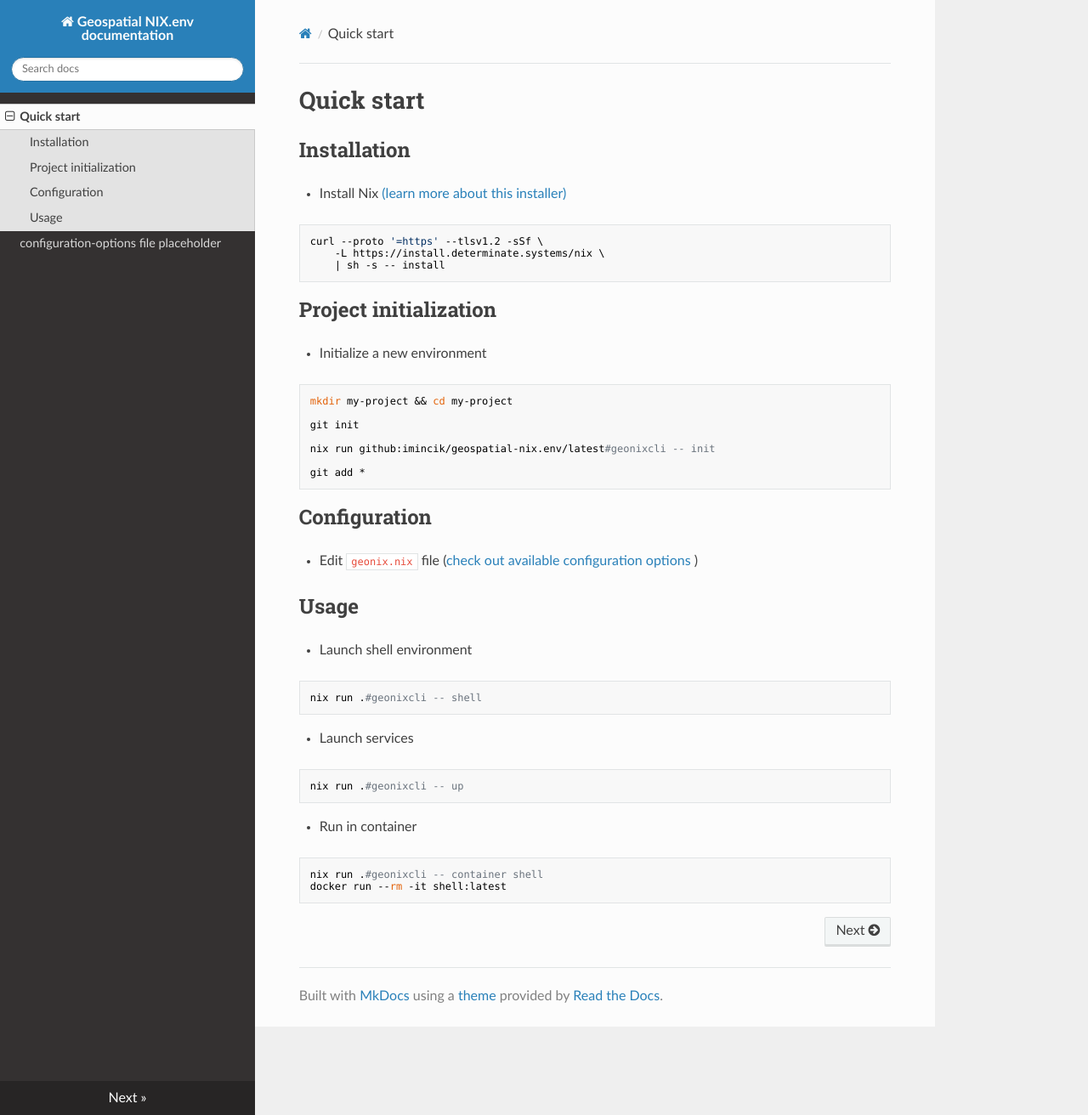
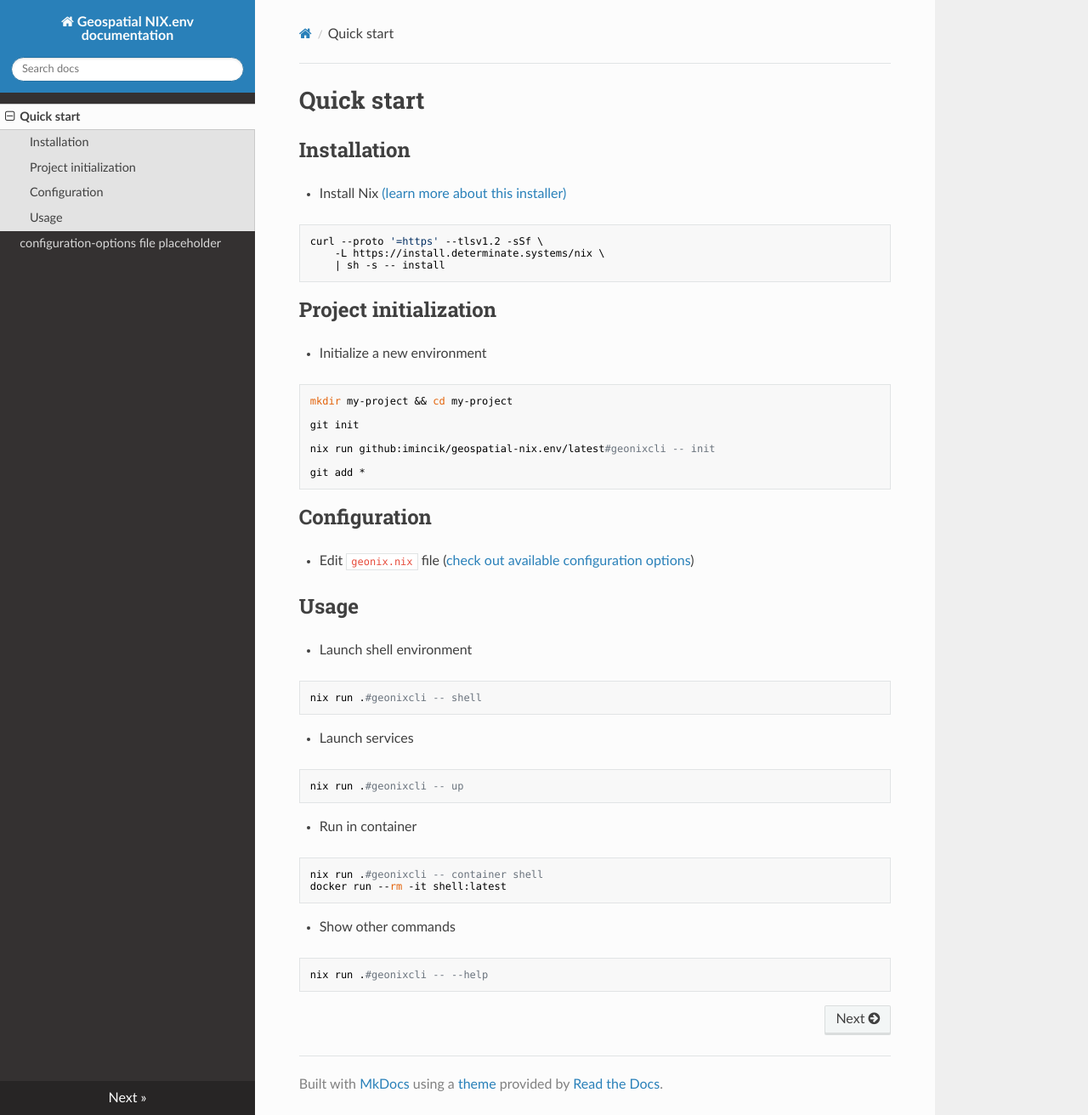
Before and after one commit to imincik/geospatial-nix.env, an MkDocs documentation site: the page built from docs/src/index.md, in a window 1280 px wide and 1312 px high. Shown: the whole window at 85% size. Built offline with MkDocs 1.6.1, drawn with Linux system fonts in a browser that asks for light colours; nearby versions of some CDN libraries.

Commit message:
docs: quick start update

````diff
--- a/docs/src/index.md
+++ b/docs/src/index.md
@@ -27,8 +27,7 @@ git add *
 ## Configuration
 
 * Edit `geonix.nix` file
-  ([check out available configuration options](configuration-options.md)
-  )
+  ([check out available configuration options](configuration-options.md))
 
 ## Usage
 
@@ -47,3 +46,8 @@ nix run .#geonixcli -- up
 nix run .#geonixcli -- container shell
 docker run --rm -it shell:latest
 ```
+
+* Show other commands
+```bash
+nix run .#geonixcli -- --help
+```
````
